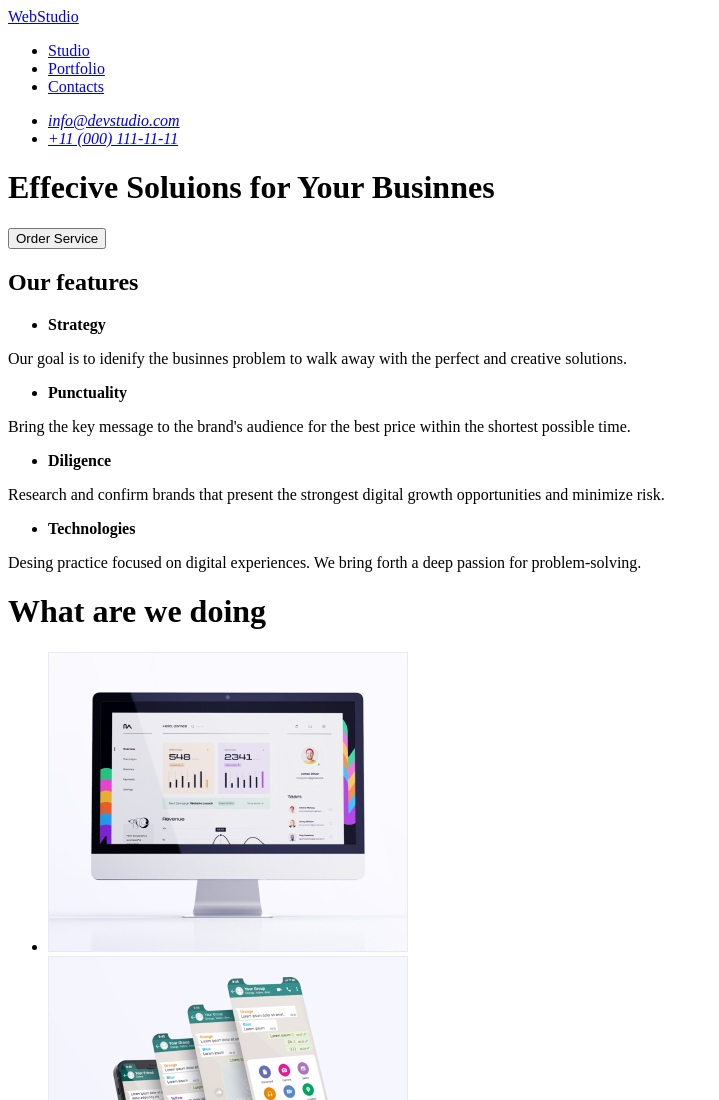
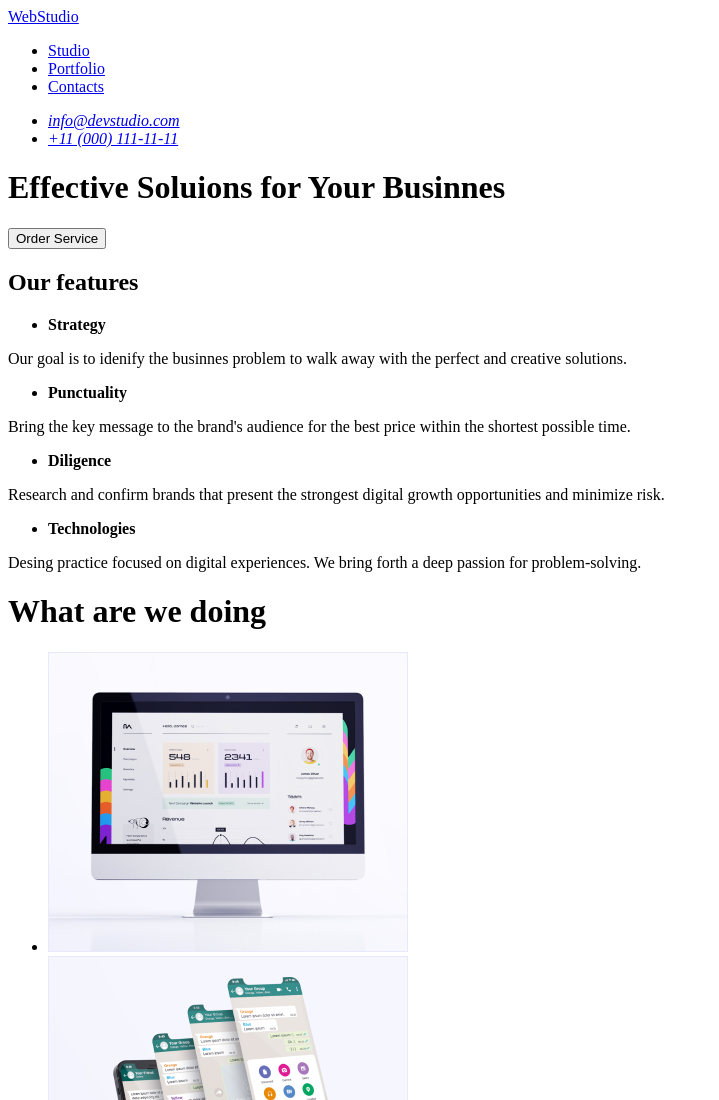
Before and after one commit to BirsenOzer/-dev1, a plain HTML site: page index.html in a window 1280 px wide. Shown: the top 1100 px of the page, without its empty margins (0-719 px from the left). Drawn offline with Linux system fonts and the light colour scheme.

Commit message:
deneme 7

```diff
--- a/index.html
+++ b/index.html
@@ -23,9 +23,12 @@
         </address>
     </header>
 
-<main><h1>Effecive Soluions for Your Businnes</h1></main>
+<main><h1>Effective Soluions for Your Businnes</h1>
 
 <button type="button">Order Service</button>
+
+
+
 
 
 
@@ -51,6 +54,12 @@
 </ul>
 <p>Desing practice focused on digital experiences. We bring forth a deep passion for problem-solving.</p>
 
+
+
+
+
+
+
 <h1>What are we doing</h1>
 
 <ul>
@@ -58,6 +67,13 @@
     <li><img src="./İmages/services-2.jpg" alt="services 2"></li>
     <li><img src="./İmages/services-3.jpg" alt="services 3"></li>
 </ul>
+
+
+
+
+
+
+
 
 <h1>Our Team</h1>
 
@@ -82,7 +98,7 @@
     <h3><b>Daniel Wilson</b></h3>
     <p>UI Desinger</p>
 
-
+</main>
 
 
 <footer>
```
